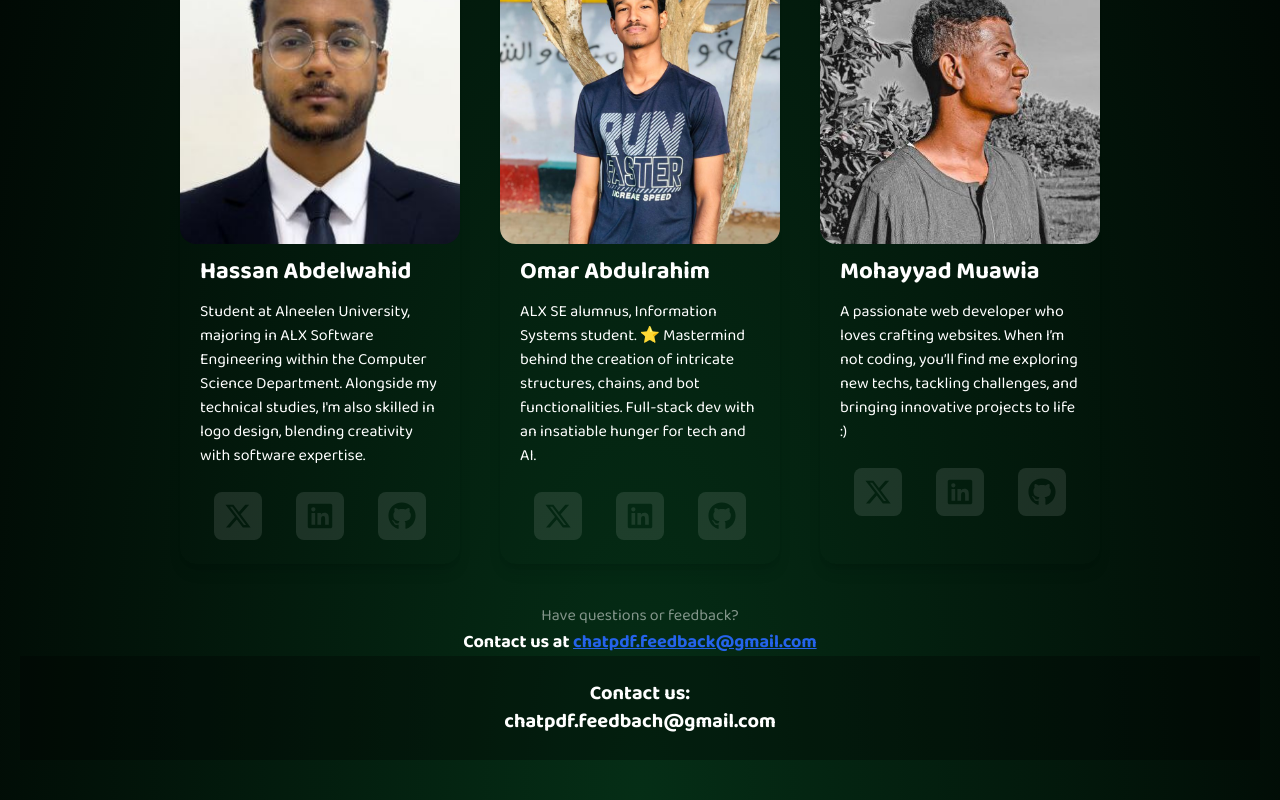
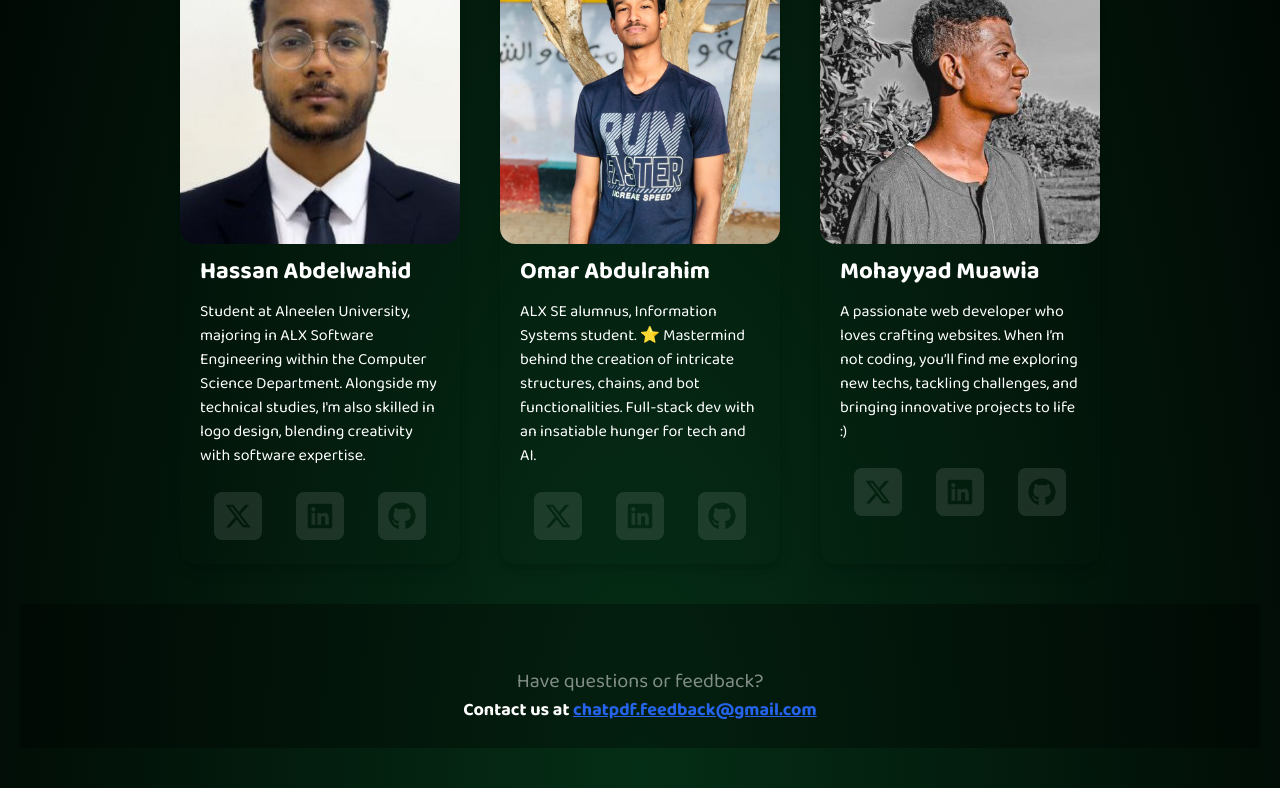
Before and after one commit to Mohayyad-Muawia/chatpdf, a React (Vite) app: page /about in a window 1280 px wide. Shown: the part 727-1527 px from the top of the page. Built offline with nearby package versions, Linux system fonts and the light colour scheme; no server answers.

Commit message:
refactor About component footer for improved layout and contact information

```diff
--- a/src/components/About.jsx
+++ b/src/components/About.jsx
@@ -116,6 +116,11 @@ const About = () => {
           ))}
         </div>
       </div>
+
+      <footer
+        className=" p-6 text-xl text-center"
+        style={{ background: '#00000051' }}
+      >
         <div className="text-center mt-10">
           <p className="text-md opacity-50">Have questions or feedback?</p>
           <p className="text-lg font-baloo font-bold">
@@ -134,15 +139,6 @@ const About = () => {
             </span>
           </p>
         </div>
-
-      <footer
-        className=" p-6 text-xl text-center"
-        style={{ background: '#00000051' }}
-      >
-        <b>Contact us: </b> <br />
-        <a className="font-bold" href="mailto:chatpdf.feedbach@gmail.com">
-          chatpdf.feedbach@gmail.com
-        </a>
       </footer>
     </div>
   )
```
Lines whose indentation alone changed are shown as unchanged.
